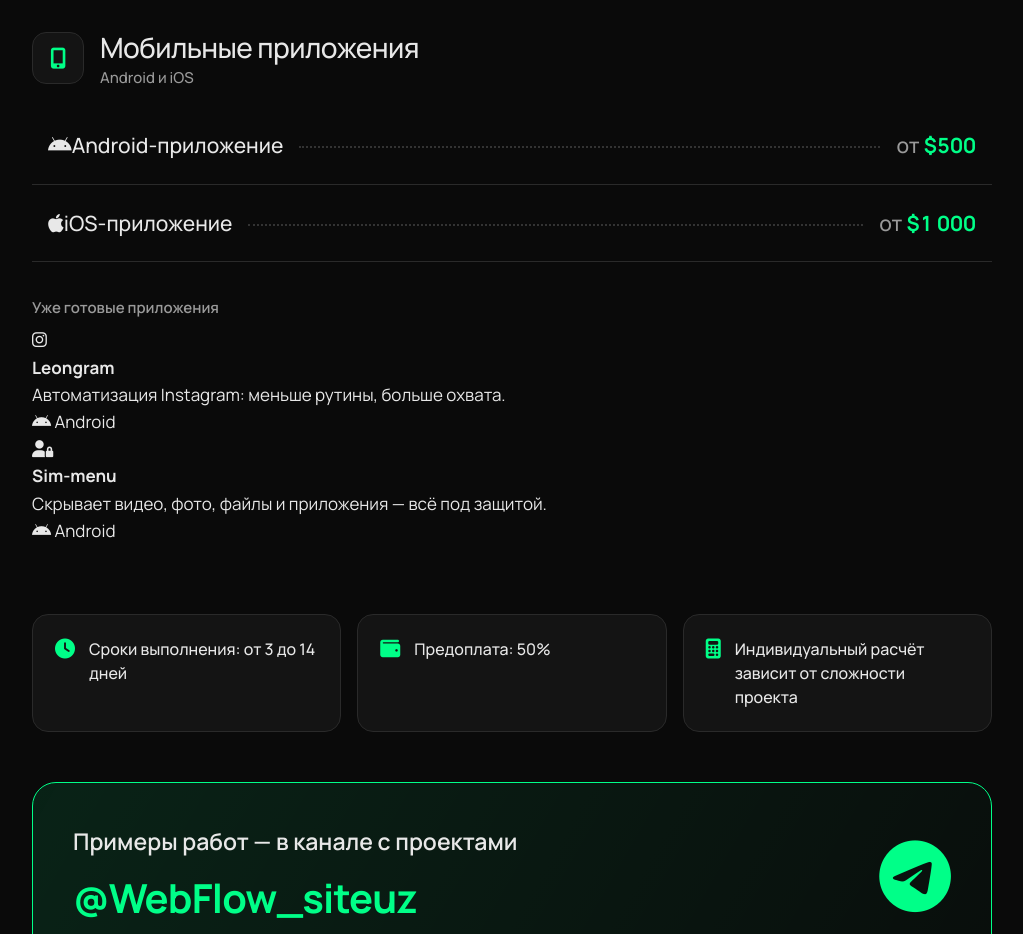
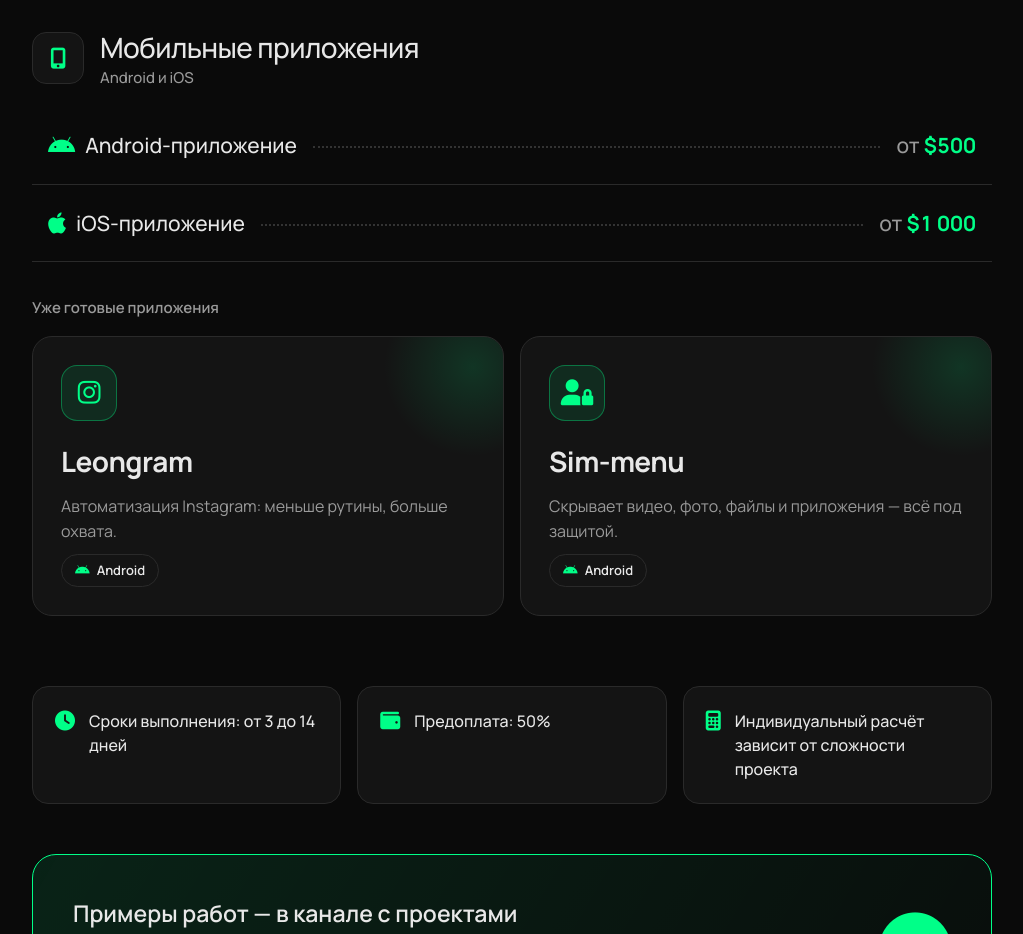
Before and after one commit to xaruem/Tarif, a plain HTML site: page index.html in a window 1280 px wide. Shown: the part 1960-2894 px from the top of the page, without its empty margins (128-1151 px from the left). Drawn offline with nearby package versions, Linux system fonts and the light colour scheme; a web font is replaced by a local one.

Commit message:
Add files via upload

```diff
--- a/css/style.css
+++ b/css/style.css
@@ -270,3 +270,31 @@
 }
 
 .hero-title .char { transition: color 0.25s var(--ease); }
+
+/* ===== Mobile apps ===== */
+.row-os { margin-right: 1rem; color: var(--accent); font-size: 1.15em; vertical-align: -0.05em; }
+.apps { display: grid; grid-template-columns: repeat(2, 1fr); gap: 1.6rem; margin-top: 1.6rem; }
+.app {
+    position: relative; display: flex; flex-direction: column; gap: 1rem; padding: 2.8rem;
+    border: 1px solid var(--border); border-radius: 2rem; background: var(--bg-2); overflow: hidden;
+    transition: border-color 0.35s var(--ease), transform 0.35s var(--ease), box-shadow 0.35s var(--ease);
+}
+.app::after {
+    content: ''; position: absolute; right: -6rem; top: -6rem; width: 18rem; height: 18rem; border-radius: 50%;
+    background: radial-gradient(circle, rgba(0, 255, 136, 0.14), transparent 70%); pointer-events: none;
+}
+.app:hover { border-color: var(--accent); transform: translateY(-4px); box-shadow: 0 0 36px rgba(0, 255, 136, 0.14); }
+.app-icon {
+    width: 5.6rem; height: 5.6rem; display: grid; place-items: center; border-radius: 1.6rem;
+    background: rgba(0, 255, 136, 0.1); border: 1px solid rgba(0, 255, 136, 0.35);
+    color: var(--accent); font-size: 2.6rem;
+}
+.app-name { font-family: var(--font-display); font-weight: 700; font-size: clamp(2.2rem, 2.8vw, 2.8rem); letter-spacing: -0.02em; margin-top: 0.8rem; }
+.app-desc { color: var(--text-2); font-size: 1.6rem; line-height: 1.55; flex: 1; }
+.app-tag {
+    align-self: flex-start; display: inline-flex; align-items: center; gap: 0.7rem;
+    padding: 0.5rem 1.3rem; border-radius: 999px; border: 1px solid var(--border);
+    font-size: 1.3rem; font-weight: 600; color: var(--text);
+}
+.app-tag i { color: var(--accent); }
+@media (max-width: 760px) { .apps { grid-template-columns: 1fr; } .app { padding: 2.2rem; } }
```
